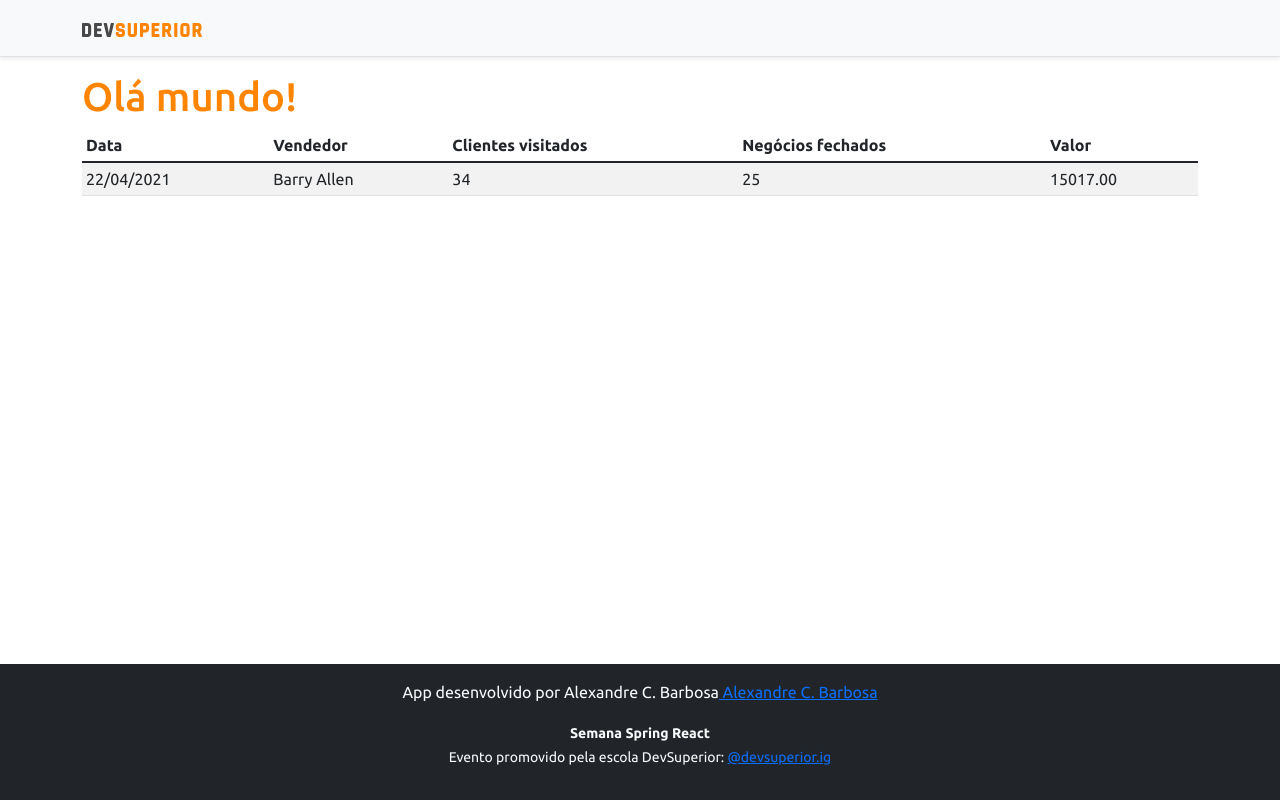
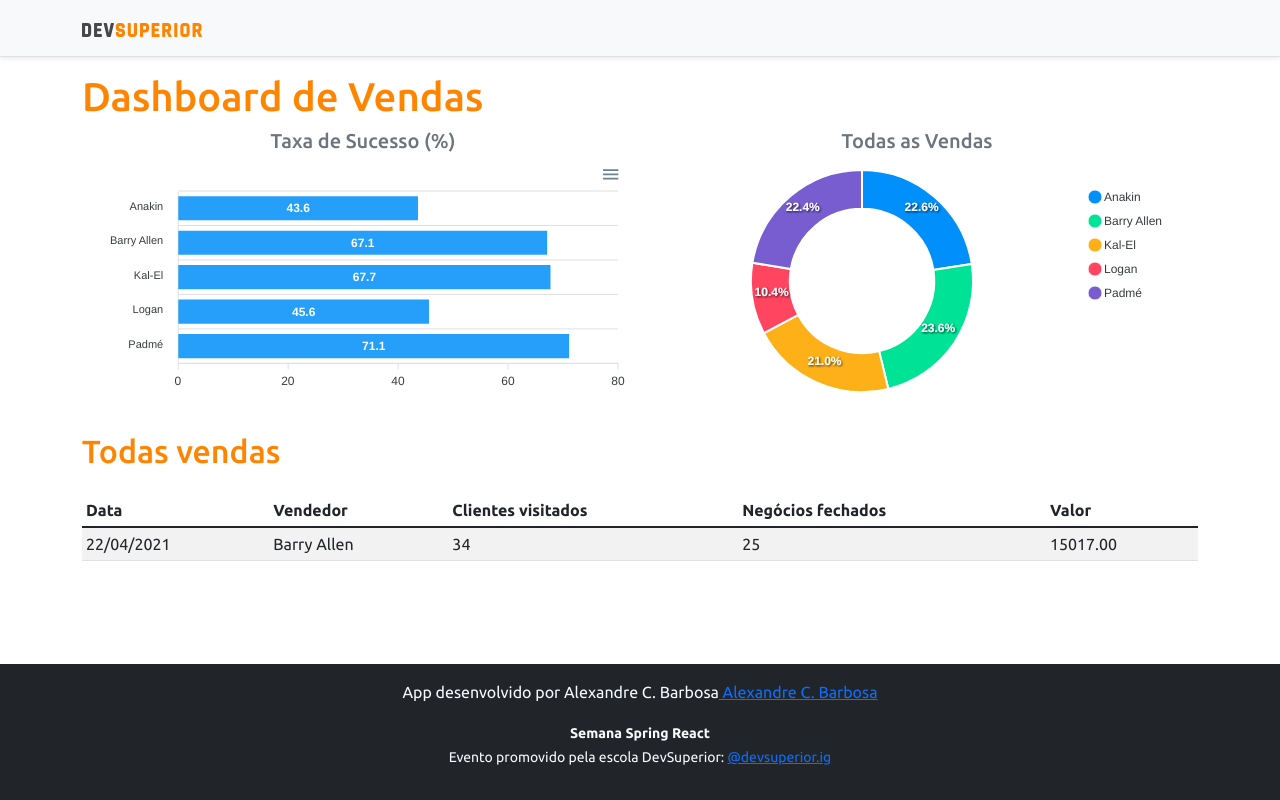
Before and after one commit to acb-dev/projeto-sds4, a React (Create React App) app in the folder frontend/: page / in a window 1280 px wide. Built offline with nearby package versions, Linux system fonts and the light colour scheme.

Commit message:
Static charts

```diff
--- a/frontend/package.json
+++ b/frontend/package.json
@@ -10,8 +10,10 @@
     "@types/node": "^12.0.0",
     "@types/react": "^17.0.0",
     "@types/react-dom": "^17.0.0",
+    "apexcharts": "^3.28.1",
     "bootstrap": "^5.1.1",
     "react": "^17.0.2",
+    "react-apexcharts": "^1.3.9",
     "react-dom": "^17.0.2",
     "react-scripts": "4.0.3",
     "typescript": "^4.1.2",
--- a/frontend/src/App.tsx
+++ b/frontend/src/App.tsx
@@ -1,4 +1,6 @@
+import BarChart from "assets/components/BarChart";
 import DataTable from "assets/components/DataTable";
+import DonutChart from "assets/components/DonutChart";
 import Footer from "assets/components/Footer";
 import NavBar from "assets/components/NavBar";
 
@@ -7,7 +9,22 @@
     <>
       <NavBar />
       <div className="container">
-        <h1 className="text-primary">Olá mundo!</h1>
+        <h1 className="text-primary py=3">Dashboard de Vendas</h1>
+
+        <div className="row px-3">
+          <div className="col-sm-6">
+            <h5 className="text-center text-secondary">Taxa de Sucesso (%)</h5>
+            <BarChart />
+          </div>
+          <div className="col-sm-6">
+            <h5 className="text-center text-secondary">Todas as Vendas</h5>
+            <DonutChart />
+          </div>
+        </div>
+
+        <div className="py-3">
+          <h2 className="text-primary">Todas vendas</h2>
+        </div>
 
         <DataTable />
       </div>
--- /dev/null
+++ b/frontend/src/assets/components/BarChart/index.tsx
@@ -0,0 +1,36 @@
+import Chart from 'react-apexcharts';
+
+const BarChart = () => {
+
+    const options = {
+        plotOptions: {
+            bar: {
+                horizontal: true,
+            }
+        },
+    };
+
+    const mockData = {
+        labels: {
+            categories: ['Anakin', 'Barry Allen', 'Kal-El', 'Logan', 'Padmé']
+        },
+        series: [
+            {
+                name: "% Sucesso",
+                data: [43.6, 67.1, 67.7, 45.6, 71.1]
+            }
+        ]
+    };
+    return (
+        <Chart
+            options={{ ...options, xaxis: mockData.labels }}
+            series={mockData.series}
+            type="bar"
+            height="240"
+        />
+
+
+    );
+}
+
+export default BarChart;
--- /dev/null
+++ b/frontend/src/assets/components/DonutChart/index.tsx
@@ -0,0 +1,31 @@
+import Chart from 'react-apexcharts';
+
+const DonutChart = () => {
+
+    const mockData = {
+        series: [477138, 499928, 444867, 220426, 473088],
+        labels: ['Anakin', 'Barry Allen', 'Kal-El', 'Logan', 'Padmé']
+    }
+
+    const options = {
+        legend: {
+            show: true
+        }
+    }
+
+
+
+return (
+    <Chart
+        options={{ ...options, labels: mockData.labels }}
+        series={mockData.series}
+        type="donut"
+        height="240"
+    />
+);
+
+}
+
+
+
+export default DonutChart;
```
Also changed, not shown: 1 other file (tests, documents, lock files or other folders).
